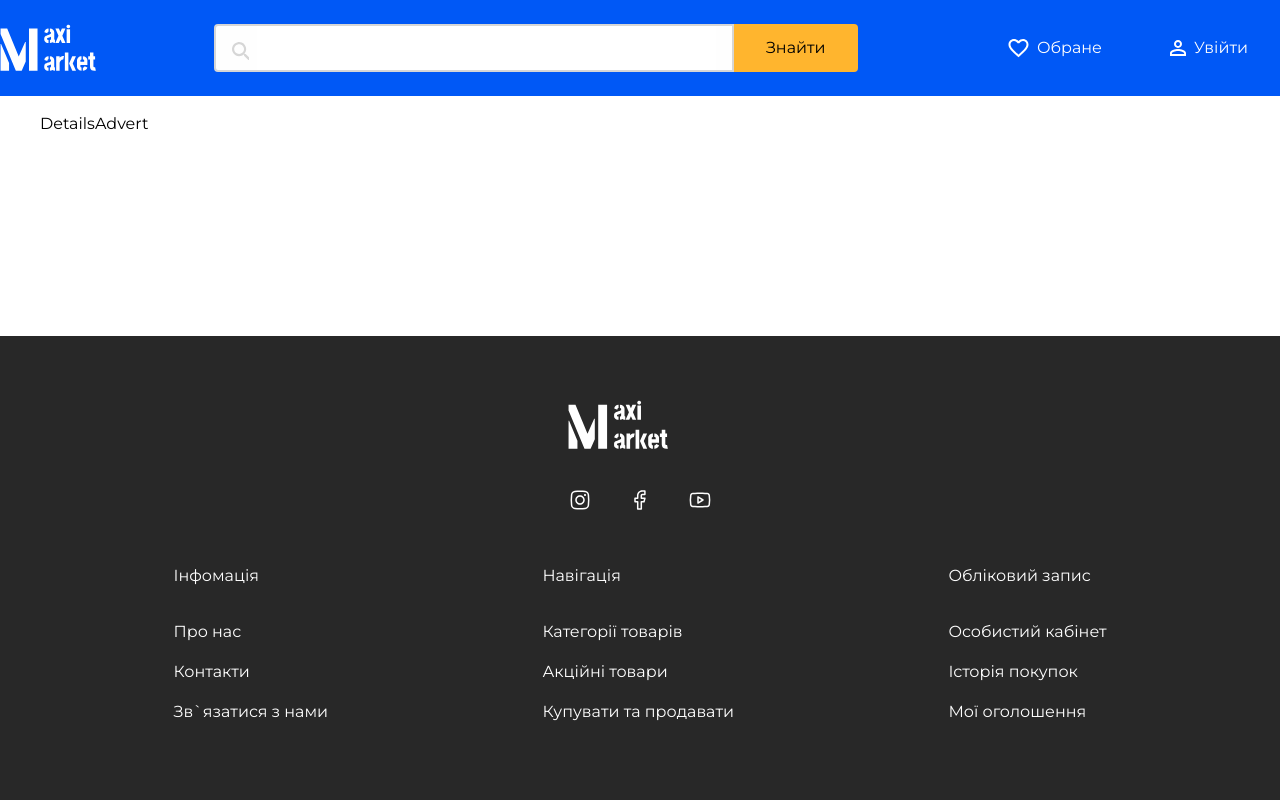
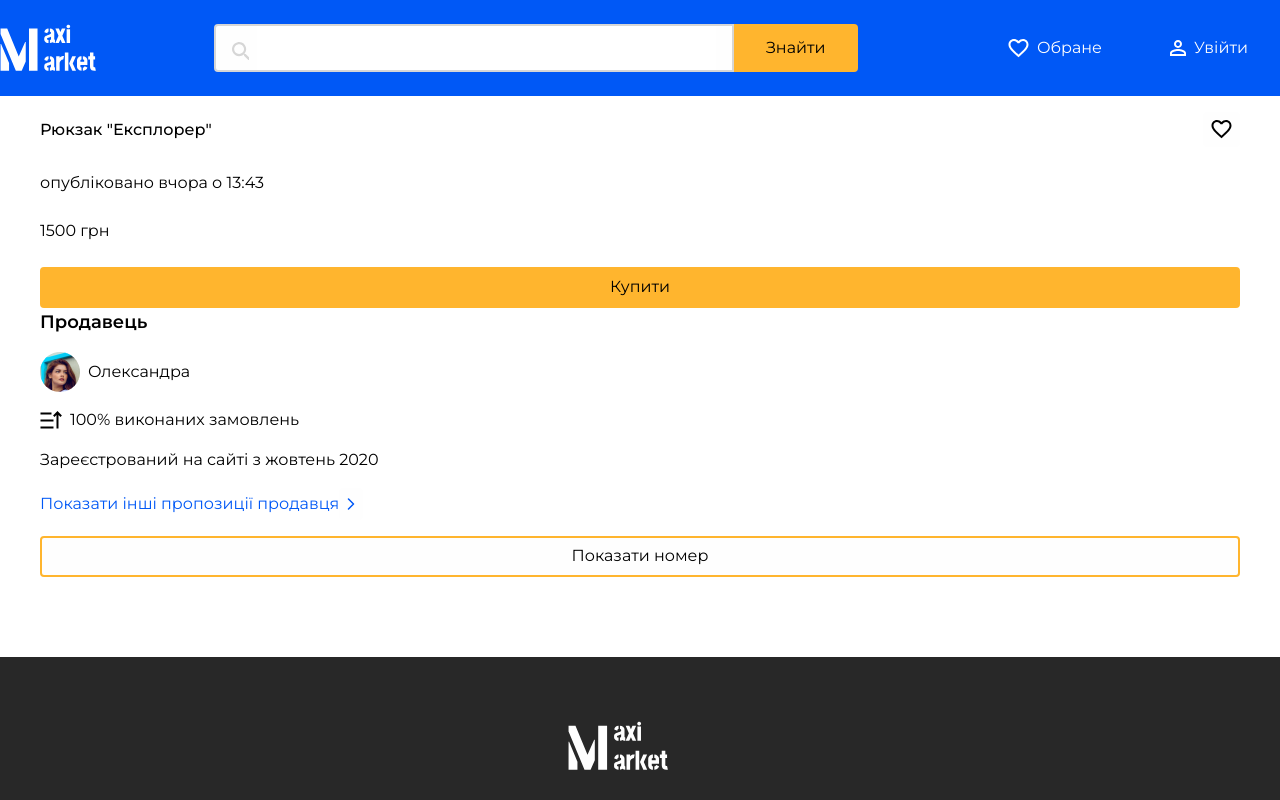
Before and after one commit to NickTsalyn/maxi-market-v2, a Next.js app: page /details in a window 1280 px wide. Shown: the top 800 px of the page. Built offline with nearby package versions, Linux system fonts and the light colour scheme.

Commit message:
add CardSeller and CardDescription

```diff
--- a/src/app/details/page.tsx
+++ b/src/app/details/page.tsx
@@ -1,7 +1,14 @@
+import CardProductDescription from "@/components/Cards/CardProductDescription";
+import CardSeller from "@/components/Cards/CardSeller";
 import React from "react";
 
 export interface PageProps {}
 
 export default function Page({}: PageProps) {
-  return <div>DetailsAdvert</div>;
+	return (
+		<div>
+			<CardProductDescription />
+      <CardSeller/>
+		</div>
+	);
 }
--- a/src/components/Cards/CardProductDescription.tsx
+++ b/src/components/Cards/CardProductDescription.tsx
@@ -1,5 +1,22 @@
+import { IconFavouriteBlack } from "../Icons/Icons";
+import Button from "../UI/Button";
+
 type Props = {};
 
 export default function CardProductDescription(props: Props) {
-  return <div>CardProductDescription</div>;
+	return (
+		<div className=" flex flex-col gap-4 md:gap-6">
+			<div className="flex justify-between items-center">
+				<h3 className=" text-base font-medium xl:text-lg xl:font-semibold">Рюкзак &quot;Експлорер&quot;</h3>
+				<Button style="favourite" type="button">
+					<IconFavouriteBlack/>
+				</Button>
+			</div>
+			<span className="body-2">опубліковано вчора о 13:43</span>
+			<h3 className="header-3">
+				1500 <span className="text-base ">грн</span>
+			</h3>
+			<Button style="wide-primary" type="submit">Купити</Button>
+		</div>
+	);
 }
--- a/src/components/Cards/CardSeller.tsx
+++ b/src/components/Cards/CardSeller.tsx
@@ -1,5 +1,31 @@
-type Props = {};
+import Image from "next/image";
+import { IconArrowBlue, IconOrderAscend } from "../Icons/Icons";
+import Button from "../UI/Button";
+import avatar from '../../img/avatar.png'
+
+type Props = {
+};
 
 export default function CardSeller(props: Props) {
-  return <div>CardSeller</div>;
+	return (
+		<div className="flex flex-col gap-4">
+			<h3 className="text-base font-medium md:text-lg md:font-semibold">Продавець</h3>
+			<div className="flex flex-row items-center gap-2">
+				<Image src={avatar} alt="avatar" width={40} height={40} />
+				<span className=" body-2 md:text-base">Олександра</span>
+			</div>
+			<div className="flex flex-row items-center gap-2">
+				<IconOrderAscend />
+				<p className="body-2 xl:text-base">100% виконаних замовлень</p>
+			</div>
+			<p className="body-2 xl:text-base">Зареєстрований на сайті з жовтень 2020</p>
+			<div className="flex flex-row items-center mr-1">
+				<p className="body-2 text-secondary xl:text-base">Показати інші пропозиції продавця</p>
+				<Button style="favourite" type="button">
+					<IconArrowBlue />
+				</Button>
+			</div>
+			<Button style="wide-secondary" type="button">Показати номер</Button>
+		</div>
+	);
 }
--- a/src/components/Icons/Icons.tsx
+++ b/src/components/Icons/Icons.tsx
@@ -86,6 +86,20 @@ export function IconArrowGrey() {
       <path
         d='M1.48999 11L6.48999 6L1.48999 1'
         stroke='#B3B3B3'
+        strokeWidth='1.5'
+        strokeLinecap='round'
+        strokeLinejoin='round'
+      />
+    </svg>
+  );
+}
+
+export function IconArrowBlue() {
+  return (
+    <svg className='icon-arrow' width='8' height='16' viewBox='0 0 8 12' fill='none' xmlns='http://www.w3.org/2000/svg'>
+      <path
+        d='M1.48999 11L6.48999 6L1.48999 1'
+        stroke='#0058F6'
         strokeWidth='1.5'
         strokeLinecap='round'
         strokeLinejoin='round'
--- a/src/styles/typography.css
+++ b/src/styles/typography.css
@@ -52,7 +52,7 @@
 
 .body-2 {
   @apply text-sm;
-  @apply font-light;
+  @apply font-normal;
   @apply leading-normal;
 }
 
```
Also changed, not shown: src/img/avatar.png (added).
